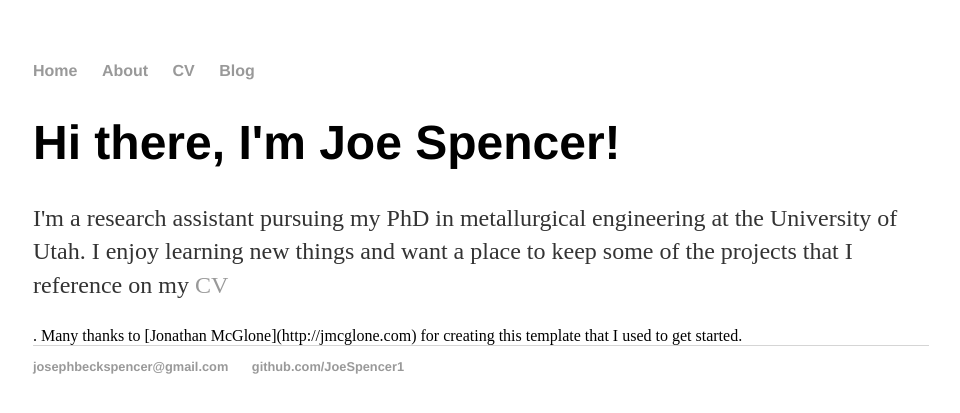
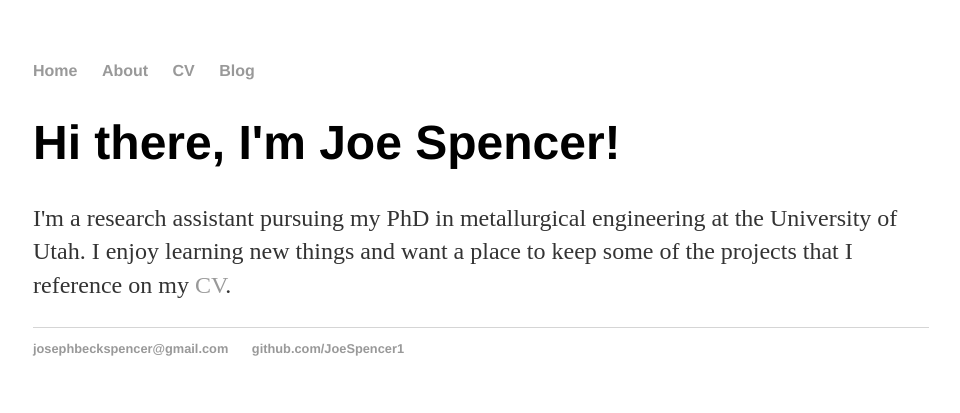
Before and after one commit to JoeSpencer1/josephspencer.github.io, a Jekyll site: the page built from index.html, in a window 1280 px wide. Shown: the top 413 px of the page, without its empty margins (159-1119 px from the left). Built offline with Jekyll 4.4.1, drawn with Linux system fonts in a browser that asks for light colours.

Commit message:
Fix paragraph formatting in index.html

```diff
--- a/index.html
+++ b/index.html
@@ -5,5 +5,5 @@ title: Joe Spencer, graduate researcher
 
 		<div class="blurb">
 			<h1>Hi there, I'm Joe Spencer!</h1>
-			<p>I'm a research assistant pursuing my PhD in metallurgical engineering at the University of Utah. I enjoy learning new things and want a place to keep some of the projects that I reference on my <a href="/cv">CV</a></p>. Many thanks to [Jonathan McGlone](http://jmcglone.com) for creating this template that I used to get started.
+			<p>I'm a research assistant pursuing my PhD in metallurgical engineering at the University of Utah. I enjoy learning new things and want a place to keep some of the projects that I reference on my <a href="/cv">CV</a>.</p>
 		</div>
```
